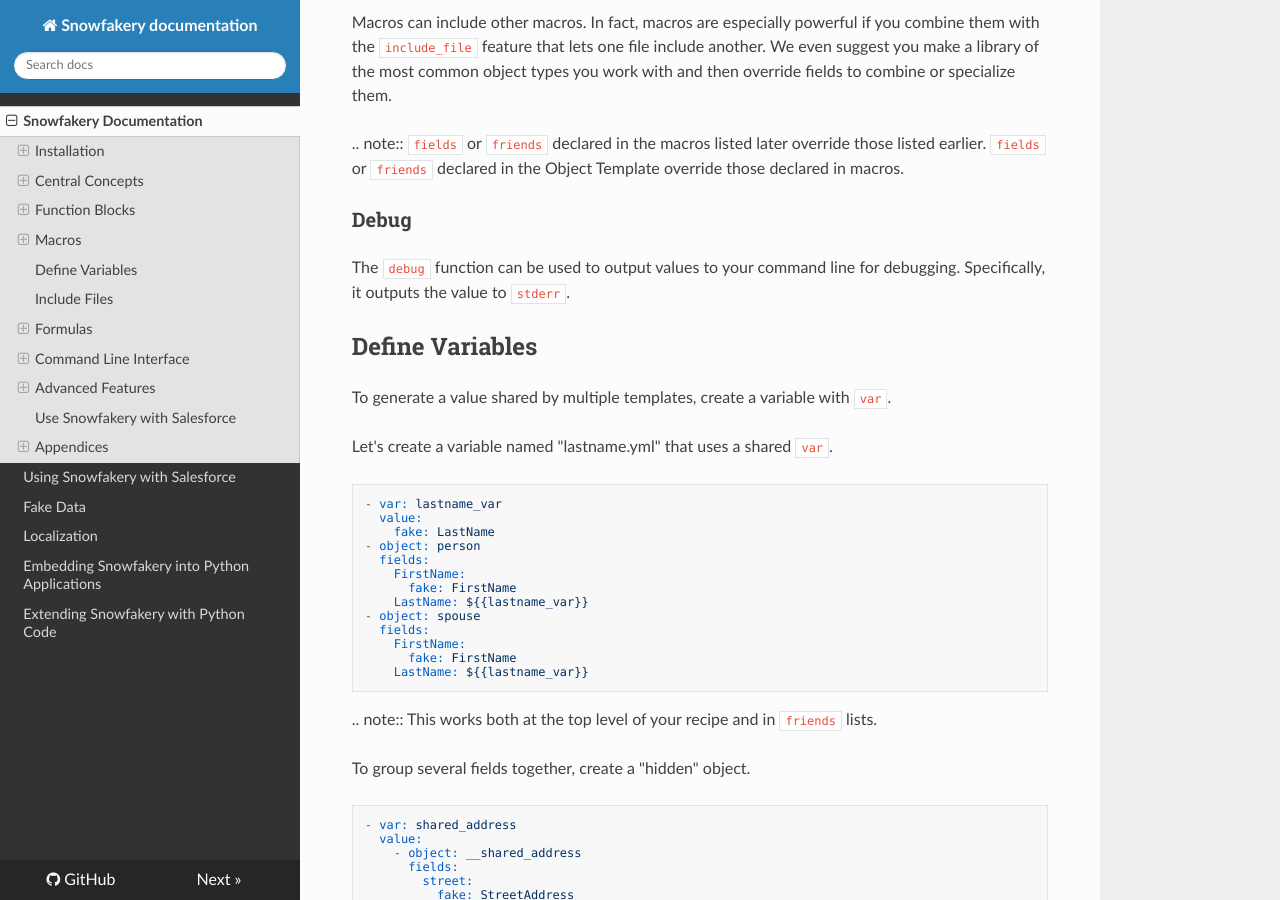
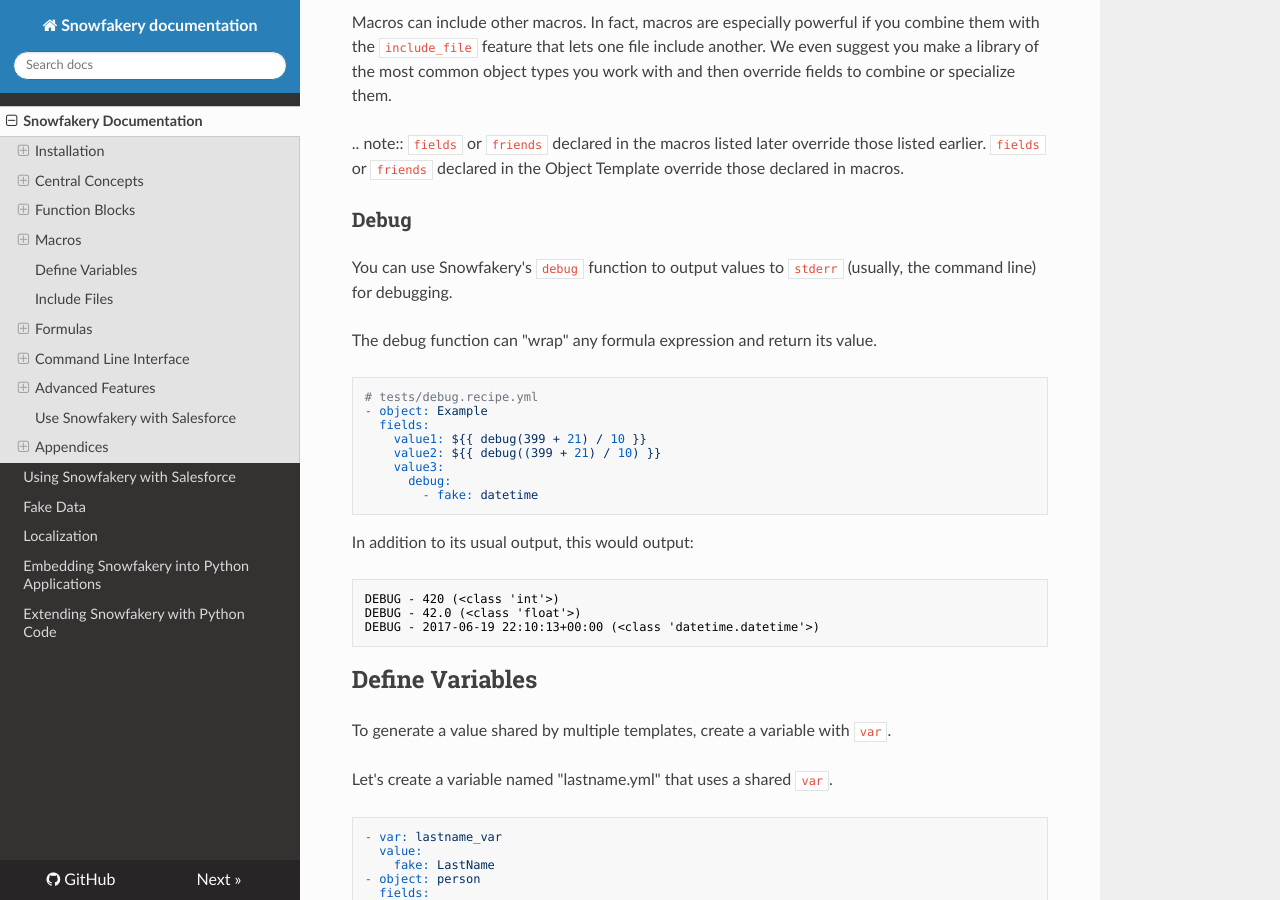
Before and after one commit to SFDO-Tooling/Snowfakery, an MkDocs documentation site: the page built from docs/index.md, in a window 1280 px wide and 900 px high, scrolled down 15994 px. Built offline with MkDocs 1.6.1, drawn with Linux system fonts in a browser that asks for light colours; nearby versions of some CDN libraries.

Commit message:
Clean up debug feature (#615)
* Clean up debug feature

````diff
--- a/docs/index.md
+++ b/docs/index.md
@@ -784,7 +784,28 @@
 
 ### Debug
 
-The `debug` function can be used to output values to your command line for debugging. Specifically, it outputs the value to `stderr`.
+You can use Snowfakery's `debug` function to output values to `stderr` (usually, the command line) for debugging.
+
+The debug function can "wrap" any formula expression and return its value.
+
+```yaml
+# tests/debug.recipe.yml
+- object: Example
+  fields:
+    value1: ${{ debug(399 + 21) / 10 }}
+    value2: ${{ debug((399 + 21) / 10) }}
+    value3:
+      debug:
+        - fake: datetime
+```
+
+In addition to its usual output, this would output:
+
+```txt
+DEBUG - 420 (<class 'int'>)
+DEBUG - 42.0 (<class 'float'>)
+DEBUG - 2017-06-19 22:10:13+00:00 (<class 'datetime.datetime'>)
+```
 
 ## Define Variables
 
````
Also changed, not shown: 2 other files.
